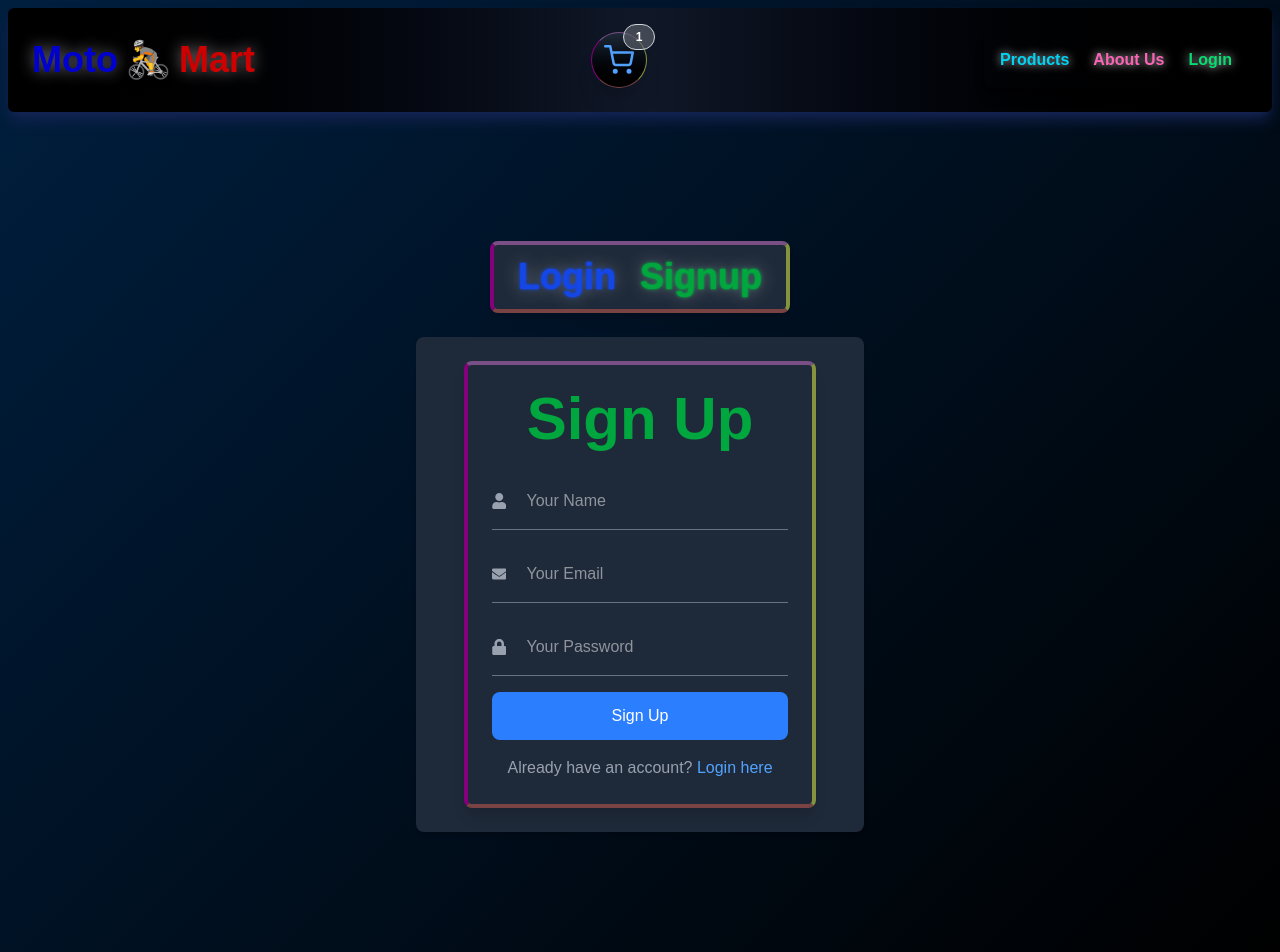
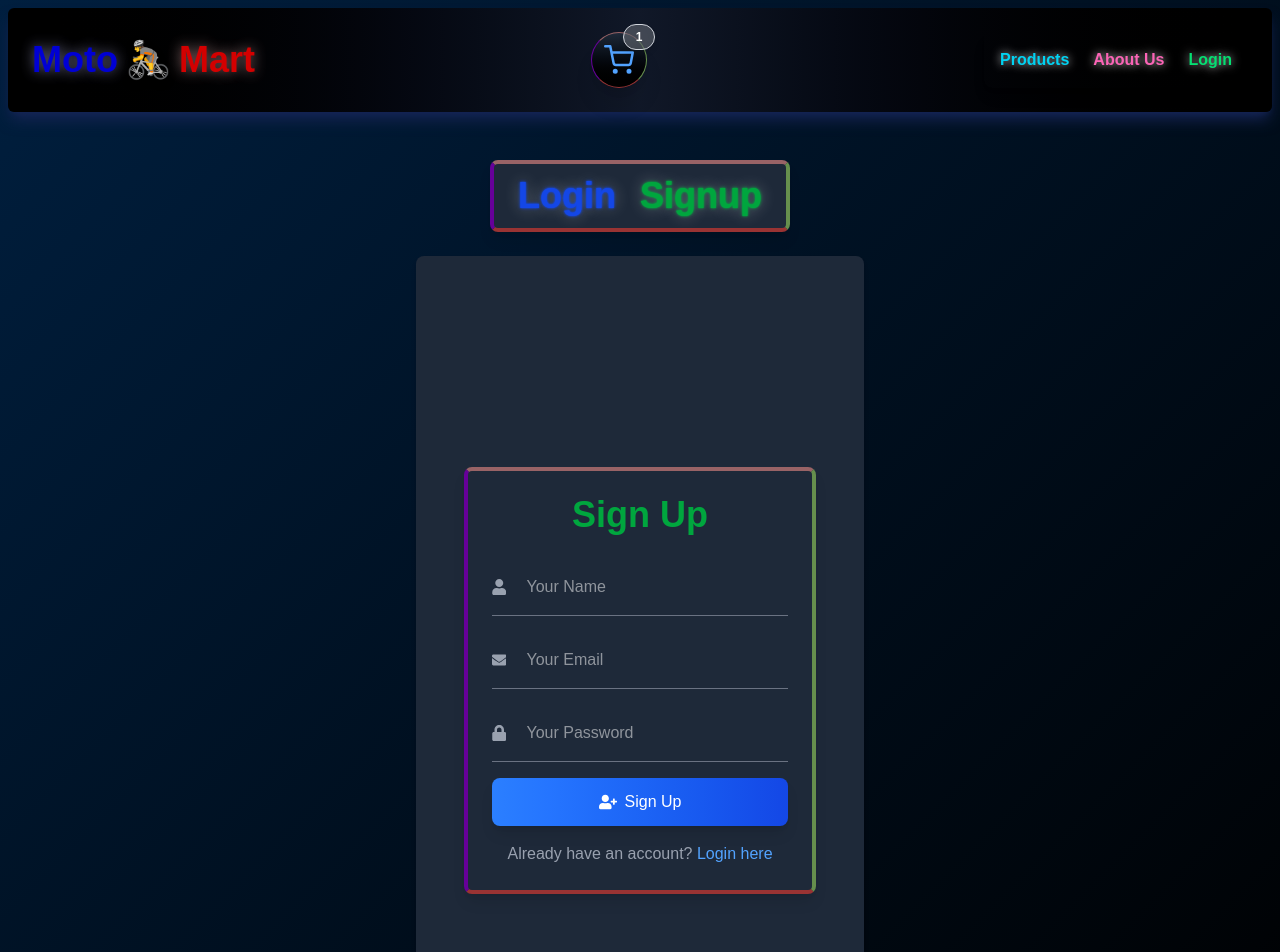
Before and after one commit to sakibhasan-24/moto-mart, a React (Vite) app: page /auth/signup in a window 1280 px wide. Shown: the top 952 px of the page. Built offline with nearby package versions, Linux system fonts and the light colour scheme.

Commit message:
make button reuseable

```diff
--- a/src/App.tsx
+++ b/src/App.tsx
@@ -2,11 +2,13 @@ import { RouterProvider } from "react-router";
 import router from "./routes/routes";
 import { Provider } from "react-redux";
 import { store } from "./redux/store";
+import { ToastContainer } from "react-toastify";
 
 const App: React.FC = () => (
   <div>
     <Provider store={store}>
       <RouterProvider router={router} />
+      <ToastContainer />
     </Provider>
   </div>
 );
--- /dev/null
+++ b/src/components/button/AuthButton.tsx
@@ -0,0 +1,26 @@
+export default function AuthButton({ isLoading, text, icon }: any) {
+  return (
+    <button
+      type="submit"
+      className="relative cursor-pointer w-full py-3 text-white rounded-lg transition-all flex items-center justify-center
+                 bg-gradient-to-r from-blue-500 to-blue-700 hover:from-blue-600 hover:to-blue-800
+                 before:absolute before:inset-0 before:bg-white/20 before:opacity-0 hover:before:opacity-100 before:transition-opacity
+                 shadow-lg hover:shadow-blue-500/50"
+      disabled={isLoading}
+    >
+      {isLoading ? (
+        <>
+          <svg
+            className="animate-spin h-5 w-5 mr-3 border-2 border-white border-t-transparent rounded-full"
+            viewBox="0 0 24 24"
+          ></svg>
+          <span className="animate-pulse">{text}...</span>
+        </>
+      ) : (
+        <>
+          {icon} <span>{text}</span>
+        </>
+      )}
+    </button>
+  );
+}
--- a/src/pages/auth/Login.tsx
+++ b/src/pages/auth/Login.tsx
@@ -1,10 +1,12 @@
 import { useState } from "react";
-import { FaEnvelope, FaLock } from "react-icons/fa";
+import { FaEnvelope, FaLock, FaSignInAlt } from "react-icons/fa";
 import { Link, useNavigate } from "react-router-dom";
 
 import { useLoginMutation } from "../../redux/api/authApi";
 import { setUser } from "../../redux/features/auth.slice";
 import { useAppDispatch, useAppSelector } from "../../redux/hooks";
+import { toast } from "react-toastify";
+import AuthButton from "../../components/button/AuthButton";
 
 export default function Login() {
   const [formData, setFormData] = useState({
@@ -24,12 +26,32 @@ export default function Login() {
   const handleSubmit = async (e: React.FormEvent) => {
     e.preventDefault();
 
+    // try {
+    //   const response = await login(formData).unwrap();
+    //   dispatch(setUser(response));
+    //   navigate("/dashboard");
+    // } catch (err) {
+    //   console.error("Login error:", err);
+    // }
     try {
       const response = await login(formData).unwrap();
       dispatch(setUser(response));
-      navigate("/dashboard");
-    } catch (err) {
-      console.error("Login error:", err);
+
+      toast.success("Signup successful!", {
+        position: "top-right",
+        autoClose: 3000,
+      });
+
+      setTimeout(() => {
+        navigate("/dashboard");
+      }, 3000);
+    } catch (err: any) {
+      console.error("Login  failed:", err);
+
+      toast.error(err?.data?.message || "Login failed. Please try again!", {
+        position: "top-right",
+        autoClose: 4000,
+      });
     }
   };
 
@@ -67,20 +89,18 @@ export default function Login() {
             />
           </div>
 
-          <button
-            type="submit"
-            className="w-full py-3 cursor-pointer bg-blue-500 text-white rounded-lg hover:bg-blue-600 transition-all"
-            disabled={isLoading}
-          >
-            {isLoading ? "Logging in..." : "Login"}
-          </button>
+          <AuthButton
+            isLoading={isLoading}
+            text="Login"
+            icon={<FaSignInAlt className="mr-2 text-lg" />}
+          />
         </form>
 
-        {error && (
+        {/* {error && (
           <p className="text-red-500 text-center mt-2">
             {(error as any)?.data?.message || "Login failed. Try again."}
           </p>
-        )}
+        )} */}
 
         <div className="mt-4 text-center text-gray-400">
           <Link
--- a/src/pages/auth/Signup.tsx
+++ b/src/pages/auth/Signup.tsx
@@ -1,15 +1,19 @@
 import { useState } from "react";
-import { FaUser, FaEnvelope, FaLock } from "react-icons/fa";
+import { FaUser, FaEnvelope, FaLock, FaUserPlus } from "react-icons/fa";
 import { Link } from "react-router-dom";
 import { useAppDispatch } from "../../redux/hooks";
 import { useNavigate } from "react-router";
 import { setUser } from "../../redux/features/auth.slice";
 import { useSignupMutation } from "../../redux/api/authApi";
+import { toast } from "react-toastify";
+import "react-toastify/dist/ReactToastify.css";
+import AuthButton from "../../components/button/AuthButton";
 
 export default function Signup() {
   const dispatch = useAppDispatch();
   const navigate = useNavigate();
-  const [signup, { isLoading, error }] = useSignupMutation();
+  const [signup, { isLoading }] = useSignupMutation();
+
   const [formData, setFormData] = useState({
     name: "",
     email: "",
@@ -25,21 +29,30 @@ export default function Signup() {
     e.preventDefault();
     try {
       const response = await signup(formData).unwrap();
-      console.log(response);
       dispatch(setUser(response));
-      navigate("/dashboard");
-    } catch (err) {
+
+      toast.success("Signup successful! Redirecting...", {
+        position: "top-right",
+        autoClose: 3000,
+      });
+
+      setTimeout(() => {
+        navigate("/dashboard");
+      }, 3000);
+    } catch (err: any) {
       console.error("Signup failed:", err);
+
+      toast.error(err?.data?.message || "Signup failed. Please try again!", {
+        position: "top-right",
+        autoClose: 4000,
+      });
     }
   };
 
   return (
-    <div className="flex  items-center justify-center px-6">
-      <div
-        className="w-full max-w-md  border-4
-      border-transparent animate-border text-white p-6 rounded-lg shadow-lg"
-      >
-        <h2 className="text-2xl sm:text-6xl font-bold text-center mb-6 text-green-600">
+    <div className="flex items-center justify-center px-6 min-h-screen">
+      <div className="w-full max-w-md border-4 border-transparent animate-border text-white p-6 rounded-lg shadow-lg">
+        <h2 className="text-2xl sm:text-4xl font-bold text-center mb-6 text-green-600">
           Sign Up
         </h2>
 
@@ -82,18 +95,12 @@ export default function Signup() {
               required
             />
           </div>
-          {error && (
-            <p className="text-red-500 text-sm text-center">
-              {(error as any).data?.message || "Signup failed!"}
-            </p>
-          )}
 
-          <button
-            type="submit"
-            className="w-full py-3 bg-blue-500 text-white rounded-lg hover:bg-blue-600 transition-all"
-          >
-            Sign Up
-          </button>
+          <AuthButton
+            isLoading={isLoading}
+            text="Sign Up"
+            icon={<FaUserPlus className="mr-2 text-lg" />}
+          />
         </form>
 
         <p className="mt-4 text-center text-gray-400">
```
